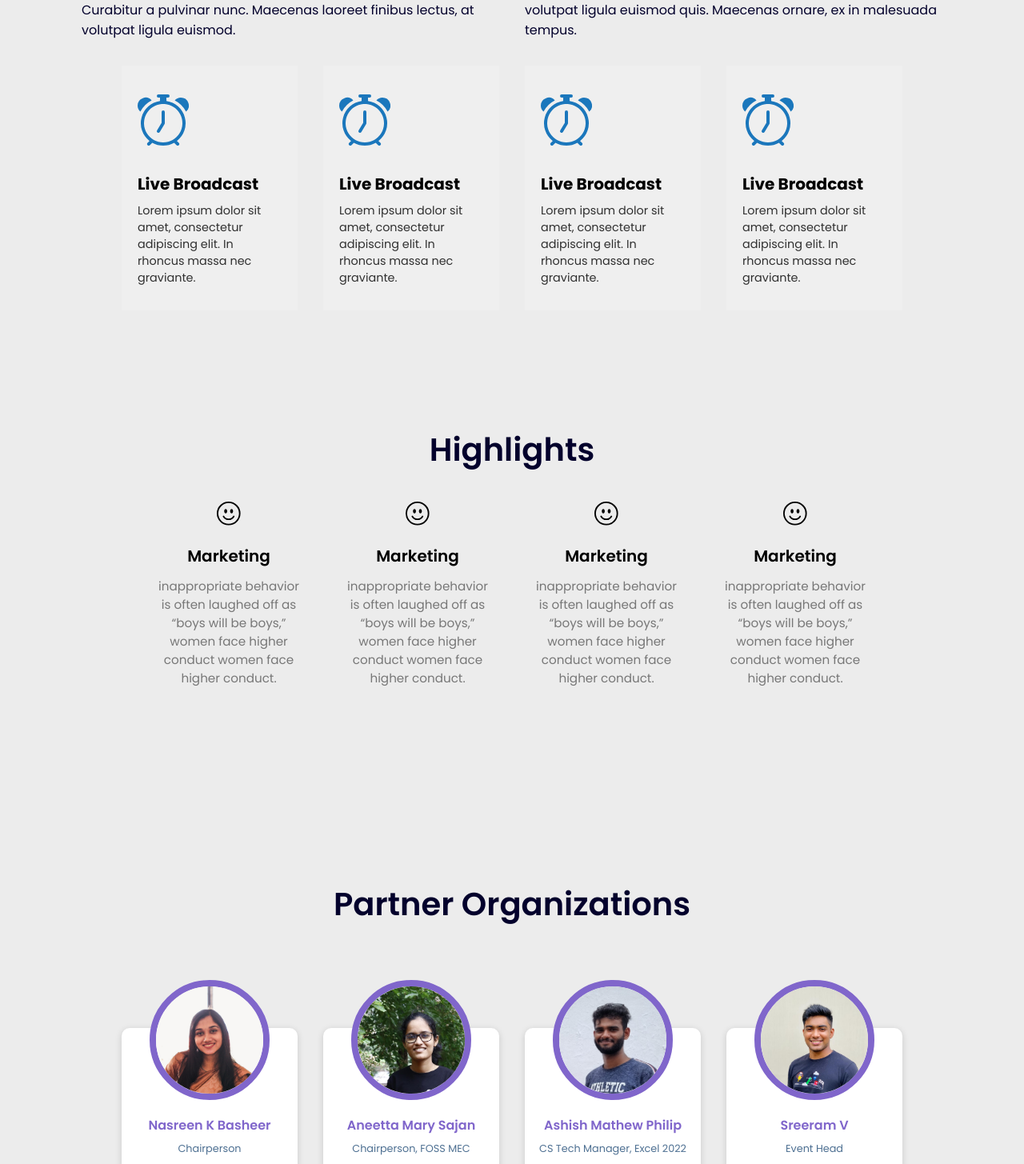
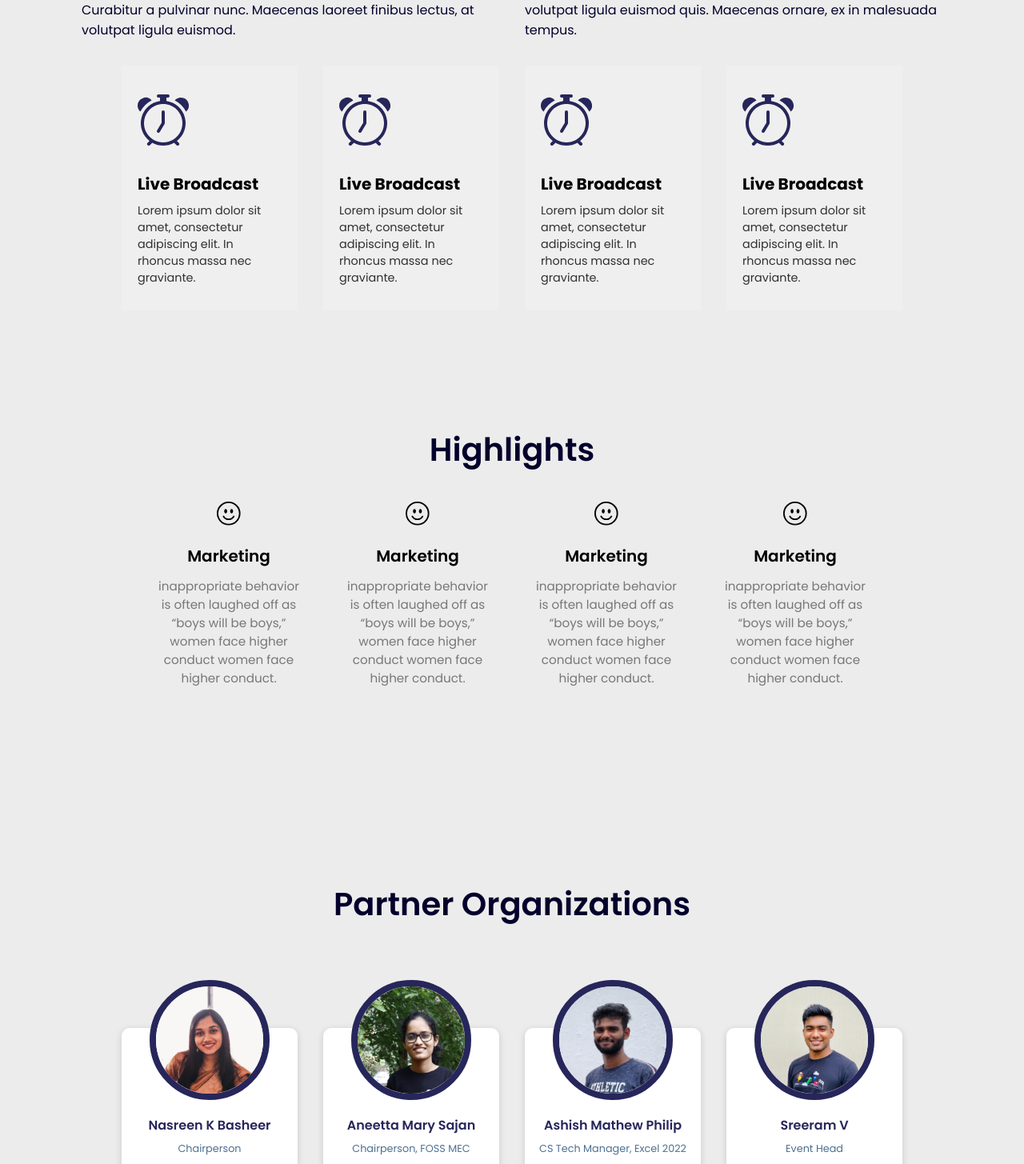
Before and after one commit to Excel2022Web/devsprint, a React (Create React App) app: page / in a window 1280 px wide. Shown: the part 1010-2465 px from the top of the page at 80% size. Built offline with nearby package versions, Linux system fonts and the light colour scheme.

Commit message:
New colour

```diff
--- a/src/components/About/AboutCard/AboutCard.css
+++ b/src/components/About/AboutCard/AboutCard.css
@@ -1,5 +1,5 @@
 .aboutCard {
-  --color: #1b77bc;
+
   width: 220px;
   padding: 30px 20px;
   display: flex;
@@ -10,14 +10,14 @@
   transition: all 0.3s ease;
 }
 .aboutCard:hover {
-  background: var(--color);
+  background: #27265b;
   color: #fff;
   box-shadow: 5px 5px 10px rgba(0, 0, 0, 0.2);
 }
 
 .aboutcard_icon {
   font-size: 4rem;
-  color: var(--color);
+  color: #27265b;
   transition: all 0.3s ease;
 }
 .aboutcard_title {
--- a/src/components/Navbar/Navbar.css
+++ b/src/components/Navbar/Navbar.css
@@ -1,5 +1,4 @@
 .navbar {
-  background-color: #8066cb;
   height: 80px;
   position: fixed;
   padding: 0 2rem;
--- a/src/components/Navbar/Navbar.js
+++ b/src/components/Navbar/Navbar.js
@@ -21,7 +21,7 @@ function Navbar() {
   const scrollPosition = useScrollPosition()
 
   const navStyle = {
-    background: scrollPosition > 200 ? "#8066cb" : "transparent",
+    background: scrollPosition > 200 ? "#27265b" : "transparent",
     boxShadow:
       scrollPosition > 600 ? "0px 2px 9px rgba(0, 0, 0, 0.11)" : "none",
   }
--- a/src/components/Partners/Partners.css
+++ b/src/components/Partners/Partners.css
@@ -52,7 +52,7 @@
   height: 150px;
   transform: translateY(-70px);
   border-radius: 50%;
-  border: 8px solid #8066cb;
+  border: 8px solid #27265b;
 }
 
 .partner__name {
@@ -61,7 +61,7 @@
   font-style: normal;
   font-weight: 600;
   text-align: center;
-  color: #8066cb;
+  color: #27265b;
 }
 
 .partner__role {
```
